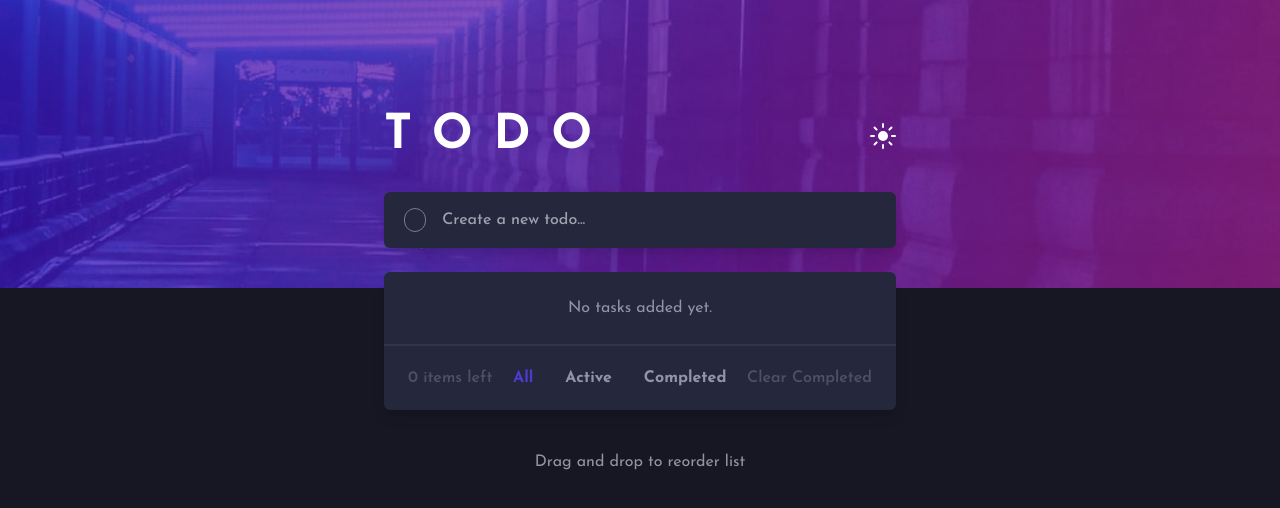
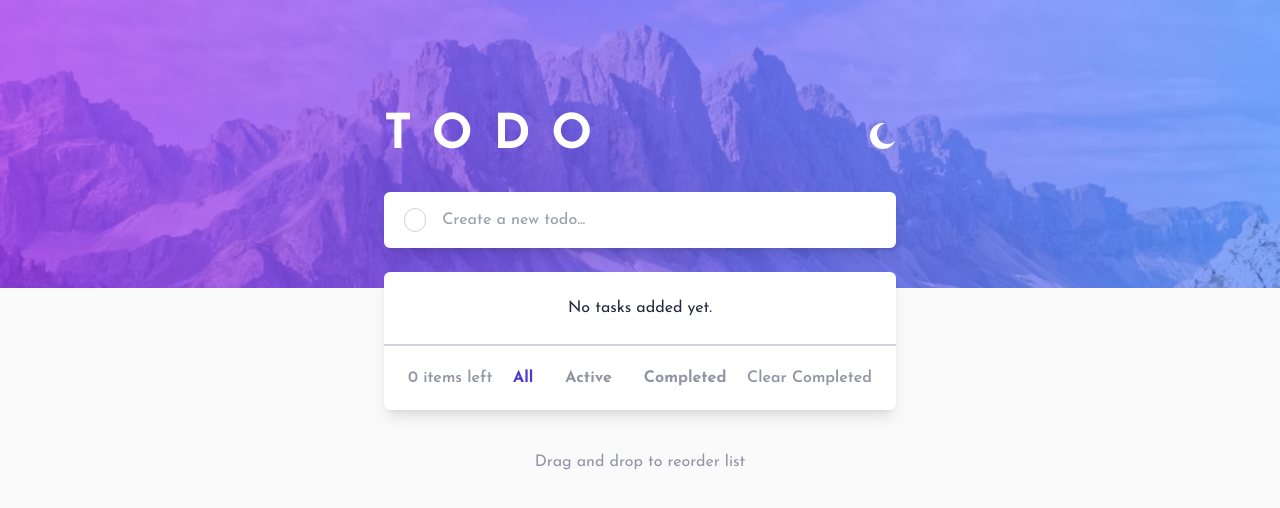
Before and after one commit to enzomazzariol/todo-app, a React (Vite) app: page / in a window 1280 px wide. Shown: the top 508 px of the page. Built offline with nearby package versions, Linux system fonts and the light colour scheme.

Commit message:
add dark theme and code cleaning

```diff
--- a/src/App.jsx
+++ b/src/App.jsx
@@ -1,64 +1,39 @@
 /* eslint-disable react/react-in-jsx-scope */
-import { useState } from "react";
+import { useState, useEffect } from "react";
 import Task from "./components/task";
 import TaskState from "./components/TaskState";
 import Title from "./components/Title";
+import InputTask from "./components/InputTask";
+import useTasks from "./hooks/useTasks";
 
 function App() {
-  const [theme, setTheme] = useState("darkTheme");
-  const [task, setTask] = useState([]);
+  const [theme, setTheme] = useState(
+    window.matchMedia("(prefers-color-scheme: dark)").matches ? "dark" : "light"
+  );
   const [inputValue, setInputValue] = useState("");
-  const [filter, setFilter] = useState("All");
+  const { addTask, deleteTask, completeTask, deleteTaskCompleted, filterTasks, handlerFilter, filter } = useTasks();
+  const filteredTasks = filterTasks(filter);
+  const filters = ["All", "Active", "Completed"];
 
   const imageUrl =
-    theme === "darkTheme"
+    theme === "dark"
       ? "images/bg-desktop-dark.jpg"
       : "images/bg-desktop-light.jpg";
+
   const iconUrl =
-    theme === "darkTheme" ? "images/icon-sun.svg" : "images/icon-moon.svg";
-  const toDoColor =
-    theme === "darkTheme" ? "bg-very-dark-desaturated-blue" : "bg-white";
+    theme === "dark" ? "images/icon-sun.svg" : "images/icon-moon.svg";
 
-  const addTask = () => {
-    if (inputValue.trim() === "") {
-      return;
+  useEffect(() => {
+    if (theme === "dark") {
+      document.documentElement.classList.add("dark");
+    } else {
+      document.documentElement.classList.remove("dark");
     }
+  }, [theme]);
 
-    const newTask = { id: Date.now(), text: inputValue, completed: false };
-    setTask([...task, newTask]);
-    setInputValue("");
-  };
-
-  const deleteTask = () => {
-    setTask(task.filter((task) => !task.completed));
-  };
-
-  const completeTask = (id) => {
-    setTask(
-      task.map((task) =>
-        task.id === id ? { ...task, completed: !task.completed } : task
-      )
-    );
-  };
-
-  const filterTasks = (filter) => {
-    switch (filter) {
-      case "Active":
-        return task.filter((task) => !task.completed);
-      case "Completed":
-        return task.filter((task) => task.completed);
-      case "All":
-      default:
-        return task;
-    }
-  };
-
-  const handlerFilter = (newFilter) => {
-    setFilter(newFilter);
-  };
 
   return (
-    <section className="relative bg-very-dark-blue min-h-screen font-josefin">
+    <section className="relative bg-very-light-gray  min-h-screen font-josefin dark:bg-very-dark-blue">
       {/* Banner */}
       <img
         src={imageUrl}
@@ -76,51 +51,56 @@ function App() {
         />
 
         {/* Input para añadir tarea */}
-        <div
-          className={`w-full h-14 p-3 px-5 ${toDoColor} rounded-md flex gap-4 shadow-lg`}
-        >
-          <button
-            className="border border-dark-grayish-blue-dark rounded-full w-6 h-6 mt-1 transition duration-300 ease-in-out"
-            onClick={addTask}
-          />
-          <input
-            type="text"
-            value={inputValue}
-            onChange={(e) => setInputValue(e.target.value)}
-            onKeyDown={(e) => e.key === "Enter" && addTask()}
-            placeholder="Create a new todo..."
-            className="w-full bg-very-dark-desaturated-blue text-light-grayish-blue-dark focus:outline-none font-medium"
-          />
-        </div>
+        <InputTask
+          addTask={addTask}
+          setInputValue={setInputValue}
+          inputValue={inputValue}
+        />
 
         {/* Lista de tareas */}
-        <div className="my-6 w-full bg-very-dark-desaturated-blue rounded-md shadow-lg">
+        <div className="my-6 w-full bg-white dark:bg-very-dark-desaturated-blue rounded-md shadow-lg">
           <ul className="">
-            {filterTasks(filter).length > 0 ? (
-              filterTasks(filter).map((t) => (
-                <Task key={t.id} t={t} completeTask={completeTask} />
+            {filteredTasks.length > 0 ? (
+              filteredTasks.map((t) => (
+                <Task
+                  key={t.id}
+                  t={t}
+                  completeTask={completeTask}
+                  deleteTask={deleteTask}
+                />
               ))
             ) : (
-              <p className="text-center text-dark-grayish-blue my-6">
+              <p className="text-center text-very-dark-desaturated-blue dark:text-dark-grayish-blue my-6">
                 No tasks added yet.
               </p>
             )}
           </ul>
 
           {/* Contador y botón Clear Completed */}
-          <div className="flex justify-between px-6 py-5 md:py-2 text-base md:text-sm xl:text-base text-very-dark-grayish-blue-dark font-semibold border-t-2 border-t-very-dark-grayish-blue-alt border-opacity-70">
-            <button className="cursor-not-allowed">{filterTasks("Active").length} items left</button>
+          <div
+            className="flex justify-between px-6 py-5 md:py-2 text-base md:text-sm xl:text-base
+           text-very-dark-grayish-blue-dark font-semibold border-t-2 border-t-light-grayish-blue dark:border-t-very-dark-grayish-blue-alt"
+          >
+            <button className="text-dark-grayish-blue">
+              {filterTasks("Active").length} items left
+            </button>
 
             {/* Filtros para DESKTOP */}
-            <div className="hidden md:flex justify-center gap-8 font-bold bg-very-dark-desaturated-blue px-4 py-3">
-              <TaskState setFilter={handlerFilter} filter={filter} text="All" />
-              <TaskState setFilter={handlerFilter}filter={filter} text="Active" />
-              <TaskState setFilter={handlerFilter} filter={filter} text="Completed" />
+            <div className="hidden md:flex justify-center gap-8 font-bold bg-white dark:bg-very-dark-desaturated-blue px-4 py-3">
+              {filters.map((f) => (
+                <TaskState
+                  key={f}
+                  setFilter={handlerFilter}
+                  filter={filter}
+                  text={f}
+                />
+              ))}
             </div>
 
+            {/* Eliminar tareas completadas */}
             <button
-              className="hover:text-light-grayish-blue transition"
-              onClick={deleteTask}
+              className="text-dark-grayish-blue dark:hover:text-white hover:text-very-dark-blue transition"
+              onClick={deleteTaskCompleted}
             >
               Clear Completed
             </button>
@@ -128,14 +108,15 @@ function App() {
         </div>
 
         {/* Filtros para MOBILE */}
-        <div className="w-full md:hidden flex justify-center gap-8 font-bold bg-very-dark-desaturated-blue px-4 py-3 rounded-md shadow-md">
-          <TaskState setFilter={handlerFilter} filter={filter} text="All" />
-          <TaskState setFilter={handlerFilter} filter={filter} text="Active" />
-          <TaskState
-            setFilter={handlerFilter}
-            filter={filter}
-            text="Completed"
-          />
+        <div className="w-full md:hidden flex justify-center gap-8 font-bold bg-white dark:bg-very-dark-desaturated-blue px-4 py-3 rounded-md shadow-md">
+          {filters.map((f) => (
+            <TaskState
+              key={f}
+              setFilter={handlerFilter}
+              filter={filter}
+              text={f}
+            />
+          ))}
         </div>
 
         <p className="text-center text-dark-grayish-blue text-base mt-4">
--- a/src/components/InputTask.jsx
+++ b/src/components/InputTask.jsx
@@ -0,0 +1,30 @@
+/* eslint-disable react/prop-types */
+/* eslint-disable react/react-in-jsx-scope */
+
+export default function InputTask({ addTask, setInputValue, inputValue }) {
+  const handleAddTask = () => {
+    if (inputValue.trim() === "") return; // Evita agregar tareas vacías
+    addTask(inputValue);
+    setInputValue(""); // Limpia el input después de agregar la tarea
+  };
+
+  return (
+    <div className="w-full h-14 p-3 px-5 bg-white dark:bg-very-dark-desaturated-blue rounded-md flex gap-4 shadow-lg">
+      {/* Botón para agregar tarea */}
+      <button
+        className="border border-light-grayish-blue dark:border-dark-grayish-blue-dark rounded-full md:w-6 w-7 h-6 mt-1 transition duration-300 ease-in-out"
+        onClick={handleAddTask}
+      />
+
+      {/* Input para escribir la tarea */}
+      <input
+        type="text"
+        value={inputValue}
+        onChange={(e) => setInputValue(e.target.value)}
+        onKeyDown={(e) => e.key === "Enter" && handleAddTask()}
+        placeholder="Create a new todo..."
+        className="w-full bg-white text-very-dark-grayish-blue dark:bg-very-dark-desaturated-blue dark:text-light-grayish-blue-dark focus:outline-none font-medium"
+      />
+    </div>
+  );
+}
--- /dev/null
+++ b/src/components/TaskList.jsx
@@ -0,0 +1,24 @@
+/* eslint-disable react/react-in-jsx-scope */
+/* eslint-disable react/prop-types */
+import Task from './task';
+
+export default function TaskList({ tasks, completeTask, deleteTask }) {
+  return (
+    <ul>
+      {tasks.length > 0 ? (
+        tasks.map((t) => (
+          <Task
+            key={t.id}
+            t={t}
+            completeTask={completeTask}
+            deleteTask={deleteTask}
+          />
+        ))
+      ) : (
+        <p className="text-center text-very-dark-desaturated-blue dark:text-dark-grayish-blue my-6">
+          No tasks added yet.
+        </p>
+      )}
+    </ul>
+  );
+}
--- a/src/components/TaskState.jsx
+++ b/src/components/TaskState.jsx
@@ -7,7 +7,7 @@ export default function TaskState({setFilter, filter, text}) {
     return (
         <button
         onClick={() => setFilter(text)}
-        className={`hover:text-white duration-300 ${
+        className={`dark:hover:text-white hover:text-very-dark-desaturated-blue duration-300 ${
             filter === text ? "text-purple" : "text-dark-grayish-blue"
         }`}
         >
--- a/src/components/Title.jsx
+++ b/src/components/Title.jsx
@@ -7,13 +7,9 @@ export default function Title({ text, theme, setTheme, iconUrl }) {
         <h1 className="text-5xl tracking-[1.3rem] font-bold text-white">
           {text}
         </h1>
-          <button
-            onClick={() =>
-              setTheme(theme === "darkTheme" ? "lightTheme" : "darkTheme")
-            }
-          >
+        <button onClick={() => setTheme(theme === "dark" ? "light" : "dark")}>
           <img src={iconUrl} alt="icon theme" />
         </button>
       </div>
-    )
+    );
 }
--- /dev/null
+++ b/src/hooks/useTasks.jsx
@@ -0,0 +1,47 @@
+import { useState } from "react";
+
+export default function useTasks() {
+  const [task, setTask] = useState([]);
+  const [filter, setFilter] = useState("All");
+
+  const addTask = (taskText) => {
+    const newTask = { id: Date.now(), text: taskText, completed: false };
+    setTask([...task, newTask]);
+  };
+
+  const deleteTask = (id) => setTask(task.filter((t) => t.id !== id));
+
+  const completeTask = (id) =>
+    setTask(
+      task.map((t) => (t.id === id ? { ...t, completed: !t.completed } : t))
+    );
+
+  const deleteTaskCompleted = () => setTask(task.filter((t) => !t.completed));
+
+  const filterTasks = () => {
+    switch (filter) {
+      case "Active":
+        return task.filter((t) => !t.completed);
+      case "Completed":
+        return task.filter((t) => t.completed);
+      default:
+        return task;
+    }
+  };
+
+  const handlerFilter = (newFilter) => {
+    setFilter(newFilter);
+  };
+
+  return {
+    task,
+    addTask,
+    deleteTask,
+    completeTask,
+    deleteTaskCompleted,
+    filterTasks,
+    setFilter,
+    handlerFilter,
+    filter,
+  };
+}
--- a/tailwind.config.js
+++ b/tailwind.config.js
@@ -3,6 +3,7 @@ export default {
     "./index.html",
     "./src/**/*.{js,ts,jsx,tsx}",
   ],
+  darkMode: 'class',
   theme: {
     colors: {
       // Light Theme
```
Also changed, not shown: src/components/task.jsx (+14 -7 lines), src/components/Banner.jsx (deleted). Lines whose indentation alone changed are shown as unchanged.
